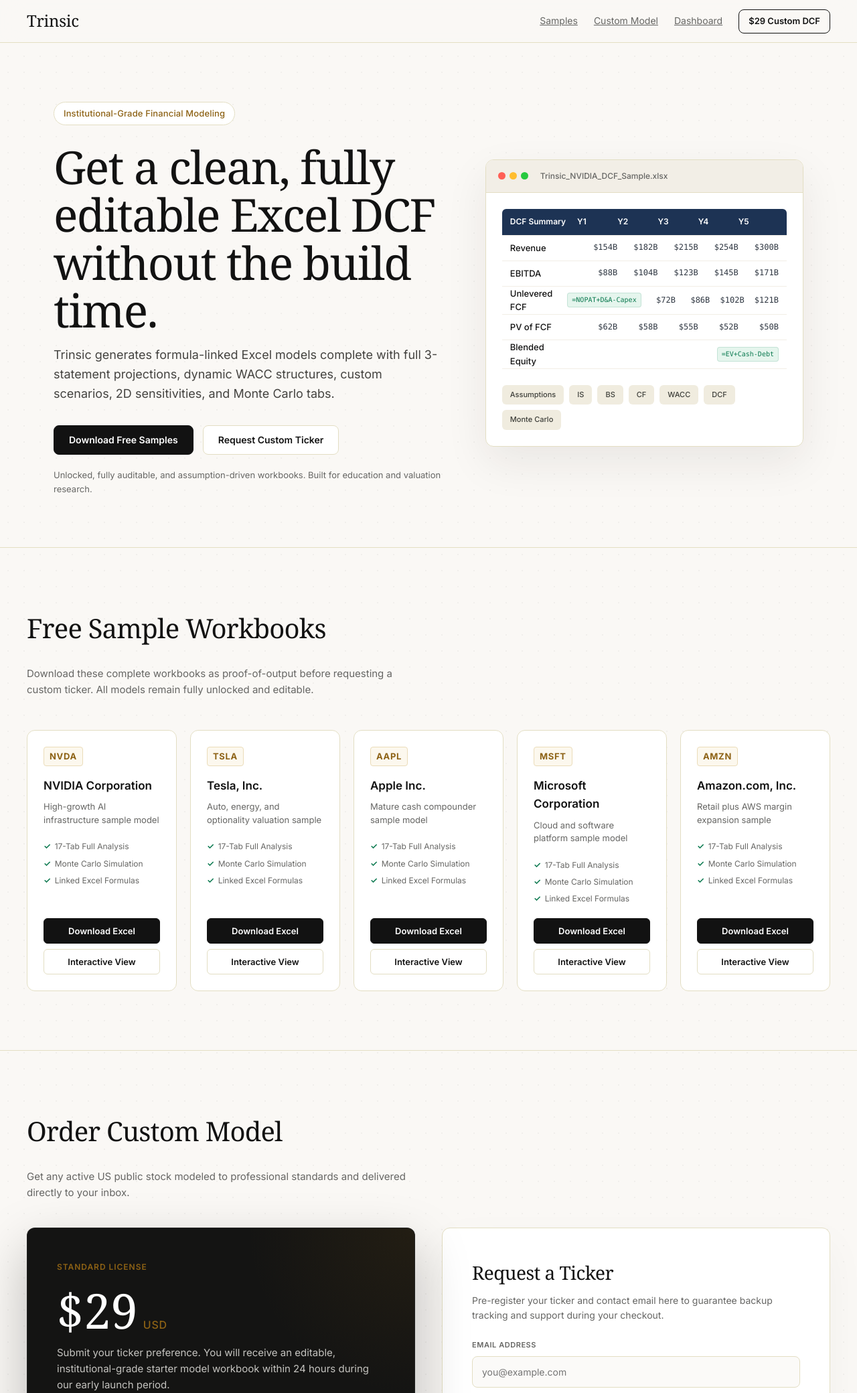
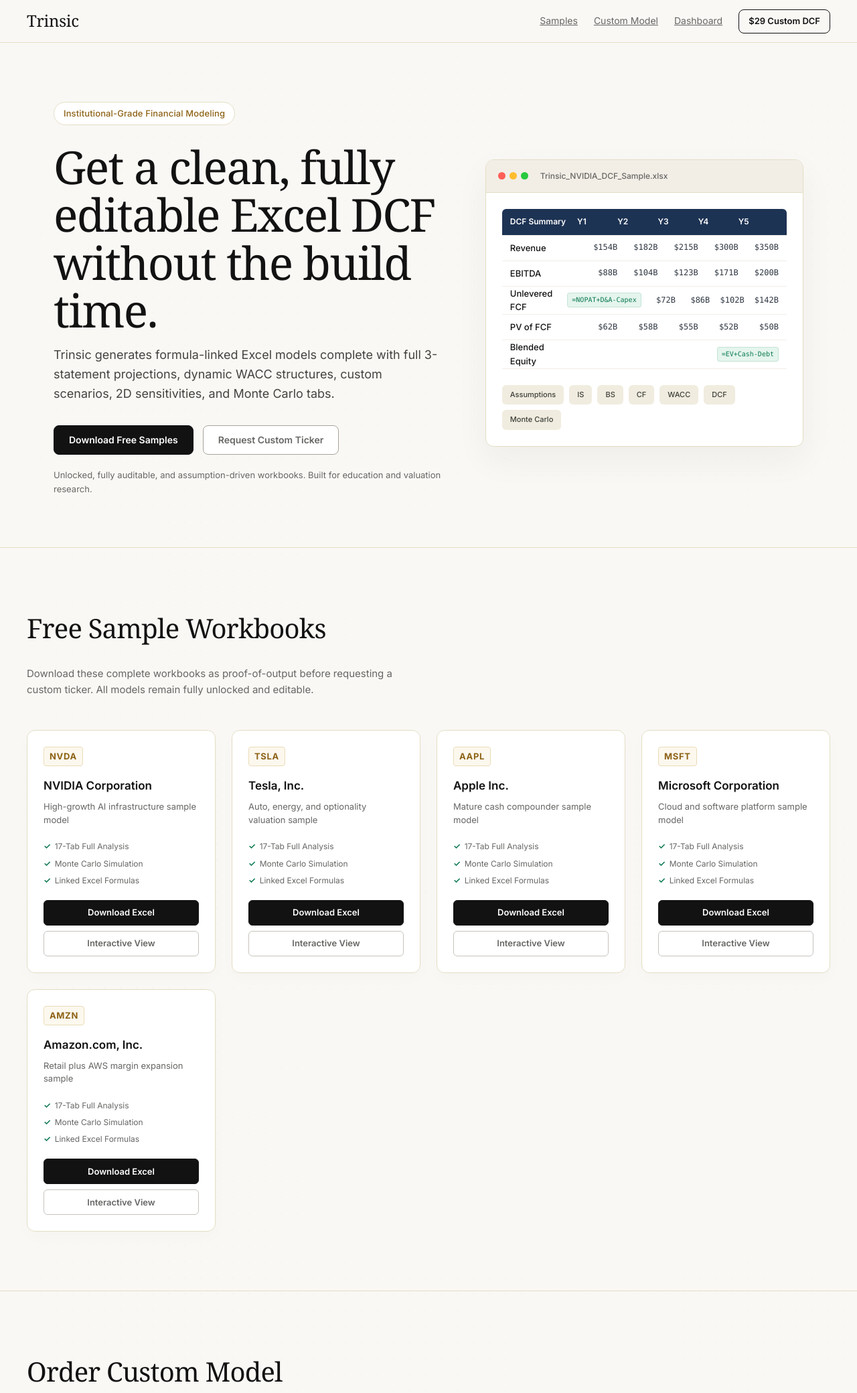
Before and after one commit to rounakjain2604/dashboard-package, a Flask app: page / in a window 1280 px wide. Shown: the top 2080 px of the page at 67% size. Run offline with Flask 3, Linux system fonts and the light colour scheme.

Commit message:
Trinsic: Ultra-premium visual polish based on UI/UX audit

```diff
--- a/dashboard_api.py
+++ b/dashboard_api.py
@@ -372,7 +372,7 @@ def checkout_custom():
     if CUSTOM_MODEL_CHECKOUT_URL:
         return redirect(CUSTOM_MODEL_CHECKOUT_URL, code=302)
     return render_template("landing.html", **_public_context(
-        error="Payment link is not configured yet. Set CUSTOM_MODEL_CHECKOUT_URL after creating the LemonSqueezy checkout."
+        error="Custom model orders are temporarily paused while our LemonSqueezy payment gateway completes verification. Please check back shortly, or email support at " + SUPPORT_EMAIL + " to order directly!"
     )), 503
 
 
--- a/templates/landing.html
+++ b/templates/landing.html
@@ -28,7 +28,7 @@ body {
   font-family: 'Inter', Arial, Helvetica, sans-serif;
   color: var(--ink);
   background: var(--paper);
-  background-image: radial-gradient(rgba(20, 20, 18, 0.04) 1px, transparent 1px);
+  background-image: radial-gradient(rgba(20, 20, 18, 0.015) 1px, transparent 1px);
   background-size: 24px 24px;
   line-height: 1.6;
   -webkit-font-smoothing: antialiased;
@@ -79,13 +79,15 @@ a { color: inherit; }
   color: var(--ink);
 }
 .button.ghost {
-  border-color: var(--line);
+  border-color: #a8a49c;
   background: var(--panel);
-  color: var(--ink);
+  color: var(--muted);
 }
 .button.ghost:hover {
-  background: #f9f8f6;
   border-color: var(--ink);
+  color: var(--ink);
+  background: #faf9f6;
+  box-shadow: 0 6px 16px rgba(0,0,0,0.06);
 }
 .hero {
   display: grid;
@@ -132,7 +134,7 @@ h1 {
   background: var(--panel);
   border: 1px solid var(--line);
   border-radius: 12px;
-  box-shadow: 0 24px 64px rgba(40, 30, 20, 0.08);
+  box-shadow: 0 20px 50px rgba(40, 30, 20, 0.05), 0 1px 3px rgba(0,0,0,0.02);
   overflow: hidden;
   animation: float 5s ease-in-out infinite, fadeUp 0.8s ease 0.15s both;
 }
@@ -215,8 +217,8 @@ h2 {
 .section-copy { color: var(--muted); max-width: 600px; margin: 8px 0 0; font-size: 15px; }
 .sample-grid {
   display: grid;
-  grid-template-columns: repeat(auto-fit, minmax(220px, 1fr));
-  gap: 20px;
+  grid-template-columns: repeat(auto-fill, minmax(260px, 1fr));
+  gap: 24px;
 }
 .sample-card {
   background: var(--panel);
@@ -230,6 +232,7 @@ h2 {
   transition: all 0.3s cubic-bezier(0.16, 1, 0.3, 1);
   position: relative;
   overflow: hidden;
+  box-shadow: 0 8px 24px rgba(40, 30, 20, 0.02);
   animation: fadeUp 0.5s ease both;
 }
 .sample-card::before {
@@ -248,7 +251,7 @@ h2 {
 }
 .sample-card:hover {
   transform: translateY(-4px);
-  box-shadow: 0 16px 40px rgba(40, 30, 20, 0.06);
+  box-shadow: 0 16px 40px rgba(40, 30, 20, 0.08);
   border-color: var(--ink);
 }
 .ticker {
@@ -293,7 +296,7 @@ h2 {
 .sample-links { display: grid; gap: 8px; }
 .mini-link {
   min-height: 38px;
-  border: 1px solid var(--line);
+  border: 1px solid #c8c4bc;
   border-radius: 6px;
   display: flex;
   align-items: center;
@@ -314,9 +317,13 @@ h2 {
   border-color: #222;
   box-shadow: 0 4px 10px rgba(0,0,0,0.08);
 }
+.mini-link.secondary {
+  color: var(--muted);
+}
 .mini-link.secondary:hover {
   background: #fbfaf8;
   border-color: var(--ink);
+  color: var(--ink);
 }
 .offer {
   display: grid;
@@ -330,7 +337,7 @@ h2 {
   border-radius: 12px;
   padding: 44px;
   border: 1px solid rgba(255,255,255,0.06);
-  box-shadow: 0 32px 80px rgba(0,0,0,0.25);
+  box-shadow: 0 20px 40px rgba(0,0,0,0.2);
   display: flex;
   flex-direction: column;
   justify-content: space-between;
@@ -348,13 +355,13 @@ h2 {
   background: radial-gradient(circle, rgba(141, 98, 21, 0.12) 0%, transparent 60%);
   pointer-events: none;
 }
-.price:hover { box-shadow: 0 40px 96px rgba(0,0,0,0.35); transform: translateY(-2px); border-color: rgba(255,255,255,0.12); }
+.price:hover { box-shadow: 0 24px 64px rgba(0,0,0,0.3); transform: translateY(-2px); border-color: rgba(255,255,255,0.12); }
 .price-label {
   font-size: 12px;
   font-weight: 600;
   text-transform: uppercase;
   letter-spacing: 0.08em;
-  color: var(--gold);
+  color: #e5bd6f; /* Vibrant premium gold checkmarks with excellent dark background readability */
 }
 .price .amount {
   font-family: Georgia, 'Times New Roman', serif;
@@ -369,7 +376,7 @@ h2 {
   content: ' USD';
   font-size: 16px;
   font-family: 'Inter', sans-serif;
-  color: var(--gold);
+  color: #e5bd6f;
   margin-left: 8px;
   font-weight: 500;
   letter-spacing: 0.05em;
@@ -397,7 +404,7 @@ h2 {
 }
 .price ul li::before {
   content: "✓";
-  color: var(--gold);
+  color: #e5bd6f; /* Vibrant high-contrast gold checkmarks */
   font-weight: bold;
 }
 .form {
@@ -405,7 +412,7 @@ h2 {
   border: 1px solid var(--line);
   border-radius: 12px;
   padding: 44px;
-  box-shadow: 0 24px 64px rgba(40, 30, 20, 0.04);
+  box-shadow: 0 20px 40px rgba(40, 30, 20, 0.03);
 }
 .field { display: grid; gap: 8px; margin-bottom: 20px; }
 .field label {
@@ -422,18 +429,34 @@ input, textarea {
   padding: 14px;
   font-size: 14px;
   font-family: 'Inter', sans-serif;
-  background: #fbfaf8;
+  background: #faf9f6;
   transition: all 0.25s cubic-bezier(0.16, 1, 0.3, 1);
+  color: var(--ink);
 }
 input:focus, textarea:focus {
-  background: #fff;
-  border-color: var(--ink);
+  background: #ffffff;
+  border-color: var(--gold);
   outline: none;
-  box-shadow: 0 0 0 4px rgba(18, 18, 18, 0.07);
+  box-shadow: 0 0 0 4px rgba(141, 98, 21, 0.08);
 }
 textarea { min-height: 98px; resize: vertical; }
 .message { margin-top: 14px; color: var(--green); font-weight: 600; transition: all 0.3s ease; }
-.error { max-width: 1200px; margin: 24px auto 0; padding: 14px 20px; background: #fff1ef; border: 1px solid #ebbeb7; color: var(--red); border-radius: 8px; font-weight: 500; }
+.error {
+  max-width: 1200px;
+  margin: 24px auto 0;
+  padding: 16px 24px;
+  background: #fdfaf2;
+  border: 1px solid #ebdcb9;
+  color: var(--gold);
+  border-radius: 8px;
+  font-weight: 500;
+  font-size: 14px;
+  display: flex;
+  align-items: center;
+  gap: 12px;
+  box-shadow: 0 12px 32px rgba(141, 98, 21, 0.05);
+  line-height: 1.5;
+}
 .footer {
   padding: 48px 40px;
   border-top: 1px solid var(--line);
@@ -469,7 +492,10 @@ textarea { min-height: 98px; resize: vertical; }
 </nav>
 
 {% if error is defined %}
-<div class="error">{{ error }}</div>
+<div class="error">
+  <svg width="20" height="20" viewBox="0 0 24 24" fill="none" stroke="currentColor" stroke-width="2" stroke-linecap="round" stroke-linejoin="round" style="flex-shrink: 0;"><circle cx="12" cy="12" r="10"></circle><line x1="12" y1="8" x2="12" y2="12"></line><line x1="12" y1="16" x2="12.01" y2="16"></line></svg>
+  <span>{{ error }}</span>
+</div>
 {% endif %}
 
 <main>
@@ -493,9 +519,9 @@ textarea { min-height: 98px; resize: vertical; }
       </div>
       <div class="sheet-grid">
         <div class="sheet-row header"><span>DCF Summary</span><span>Y1</span><span>Y2</span><span>Y3</span><span>Y4</span><span>Y5</span></div>
-        <div class="sheet-row"><strong>Revenue</strong><span class="num">$154B</span><span class="num">$182B</span><span class="num">$215B</span><span class="num">$254B</span><span class="num">$300B</span></div>
-        <div class="sheet-row"><strong>EBITDA</strong><span class="num">$88B</span><span class="num">$104B</span><span class="num">$123B</span><span class="num">$145B</span><span class="num">$171B</span></div>
-        <div class="sheet-row"><strong>Unlevered FCF</strong><span class="num formula">=NOPAT+D&A-Capex</span><span class="num">$72B</span><span class="num">$86B</span><span class="num">$102B</span><span class="num">$121B</span></div>
+        <div class="sheet-row"><strong>Revenue</strong><span class="num">$154B</span><span class="num">$182B</span><span class="num">$215B</span><span class="num">$300B</span><span class="num">$350B</span></div>
+        <div class="sheet-row"><strong>EBITDA</strong><span class="num">$88B</span><span class="num">$104B</span><span class="num">$123B</span><span class="num">$171B</span><span class="num">$200B</span></div>
+        <div class="sheet-row"><strong>Unlevered FCF</strong><span class="num formula">=NOPAT+D&A-Capex</span><span class="num">$72B</span><span class="num">$86B</span><span class="num">$102B</span><span class="num">$142B</span></div>
         <div class="sheet-row"><strong>PV of FCF</strong><span class="num">$62B</span><span class="num">$58B</span><span class="num">$55B</span><span class="num">$52B</span><span class="num">$50B</span></div>
         <div class="sheet-row"><strong>Blended Equity</strong><span></span><span></span><span></span><span></span><span class="num formula">=EV+Cash-Debt</span></div>
       </div>
```
